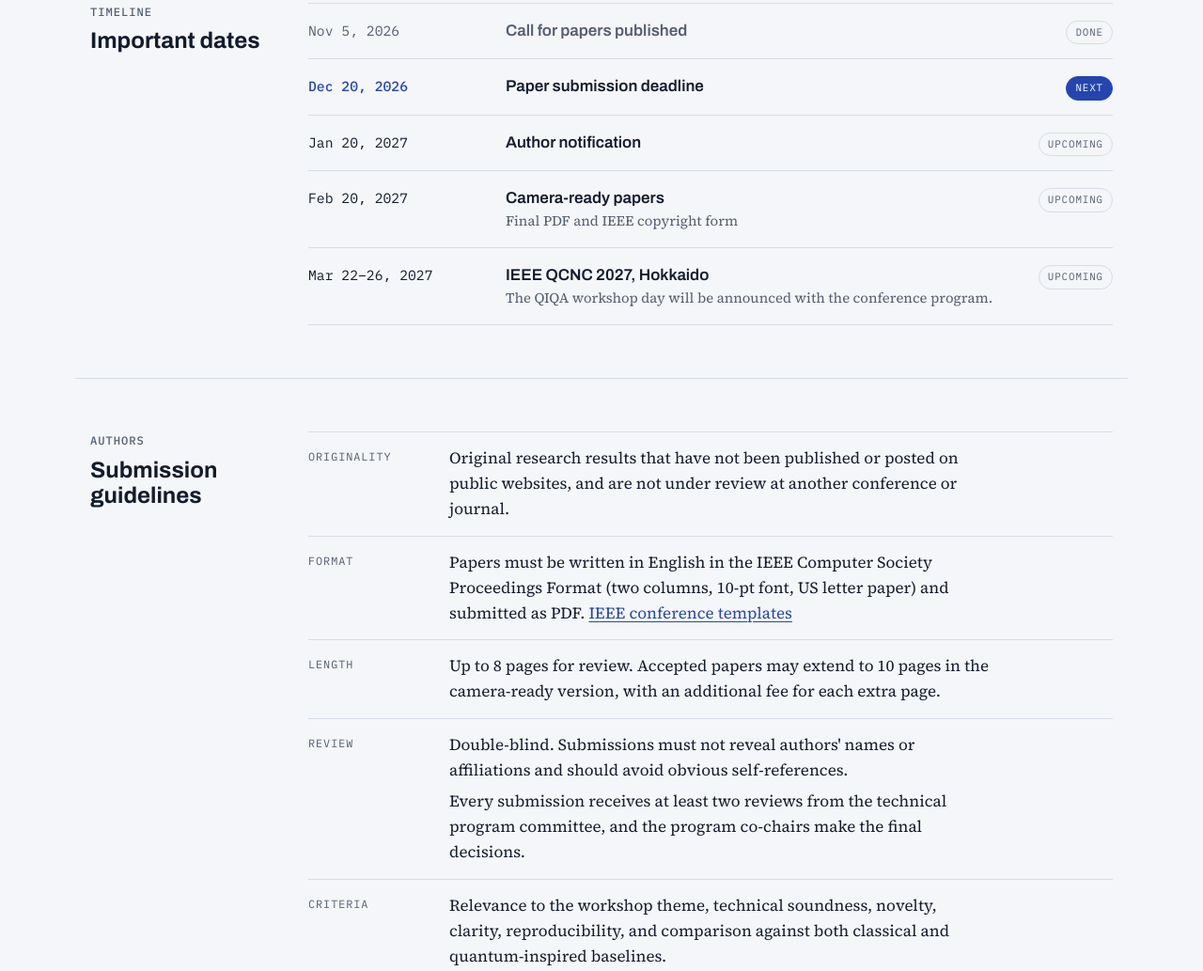
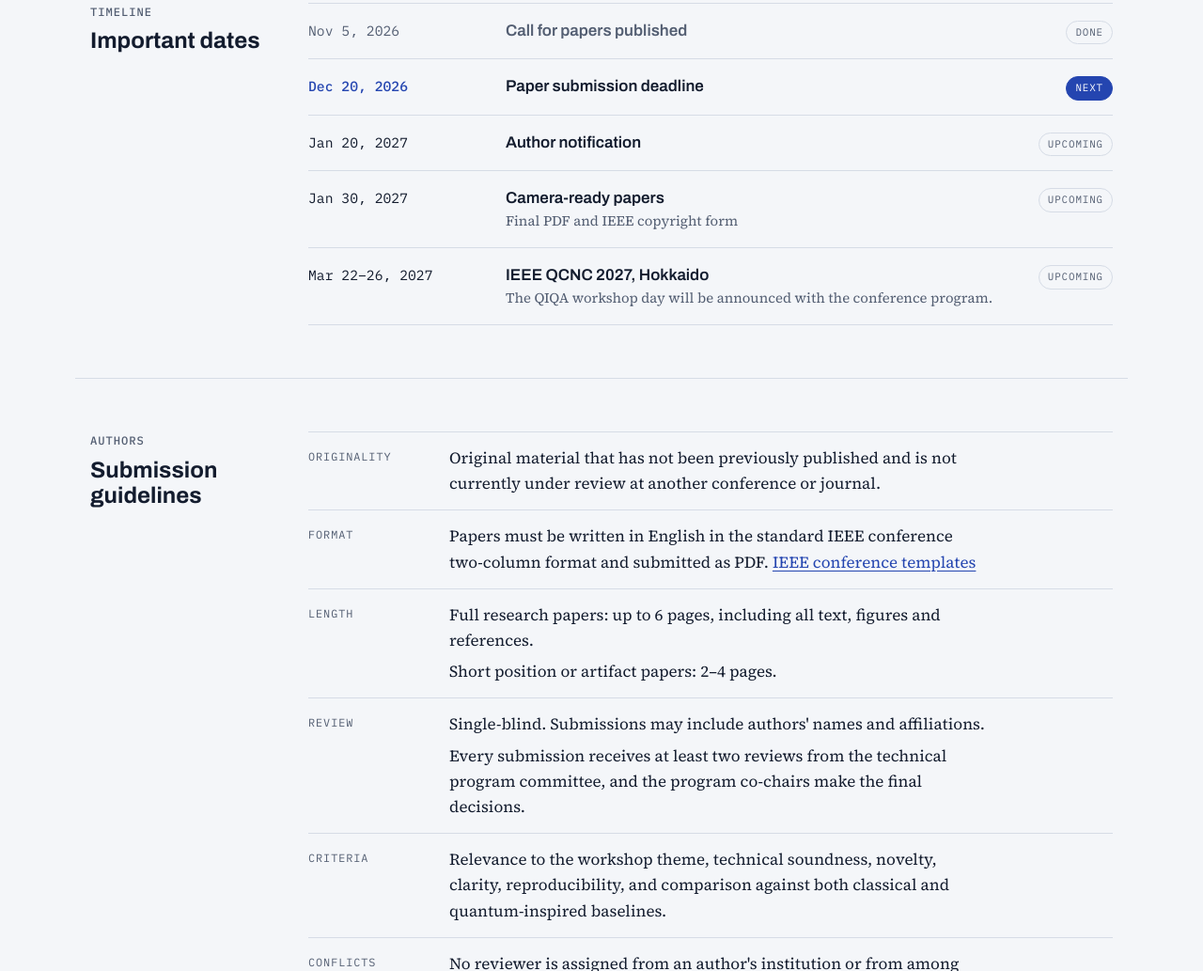
Before and after one commit to qiqa-workshop/qiqa-workshop.github.io, a plain HTML site: page index.html in a window 1280 px wide. Shown: the part 2257-3290 px from the top of the page at 94% size. Drawn offline with Linux system fonts and the light colour scheme.

Commit message:
Add files via upload

```diff
--- a/index.html
+++ b/index.html
@@ -338,8 +338,8 @@ footer { border-top: 1px solid var(--line); }
           <span class="what"><strong>Author notification</strong></span>
           <span class="status">Upcoming</span>
         </li>
-        <li data-date="2027-02-20">
-          <span class="when">Feb 20, 2027</span>
+        <li data-date="2027-01-30">
+          <span class="when">Jan 30, 2027</span>
           <span class="what"><strong>Camera-ready papers</strong><span>Final PDF and IEEE copyright form</span></span>
           <span class="status">Upcoming</span>
         </li>
@@ -357,13 +357,13 @@ footer { border-top: 1px solid var(--line); }
     <div class="prose">
       <dl class="rules">
         <dt>Originality</dt>
-        <dd><p>Original research results that have not been published or posted on public websites, and are not under review at another conference or journal.</p></dd>
+        <dd><p>Original material that has not been previously published and is not currently under review at another conference or journal.</p></dd>
         <dt>Format</dt>
-        <dd><p>Papers must be written in English in the IEEE Computer Society Proceedings Format (two columns, 10-pt font, US letter paper) and submitted as PDF. <a href="https://www.ieee.org/conferences/publishing/templates.html" target="_blank" rel="noopener">IEEE conference templates</a></p></dd>
+        <dd><p>Papers must be written in English in the standard IEEE conference two-column format and submitted as PDF. <a href="https://www.ieee.org/conferences/publishing/templates.html" target="_blank" rel="noopener">IEEE conference templates</a></p></dd>
         <dt>Length</dt>
-        <dd><p>Up to 8 pages for review. Accepted papers may extend to 10 pages in the camera-ready version, with an additional fee for each extra page.</p></dd>
+        <dd><p>Full research papers: up to 6 pages, including all text, figures and references.</p><p>Short position or artifact papers: 2–4 pages.</p></dd>
         <dt>Review</dt>
-        <dd><p>Double-blind. Submissions must not reveal authors' names or affiliations and should avoid obvious self-references.</p><p>Every submission receives at least two reviews from the technical program committee, and the program co-chairs make the final decisions.</p></dd>
+        <dd><p>Single-blind. Submissions may include authors' names and affiliations.</p><p>Every submission receives at least two reviews from the technical program committee, and the program co-chairs make the final decisions.</p></dd>
         <dt>Criteria</dt>
         <dd><p>Relevance to the workshop theme, technical soundness, novelty, clarity, reproducibility, and comparison against both classical and quantum-inspired baselines.</p></dd>
         <dt>Conflicts</dt>
```
